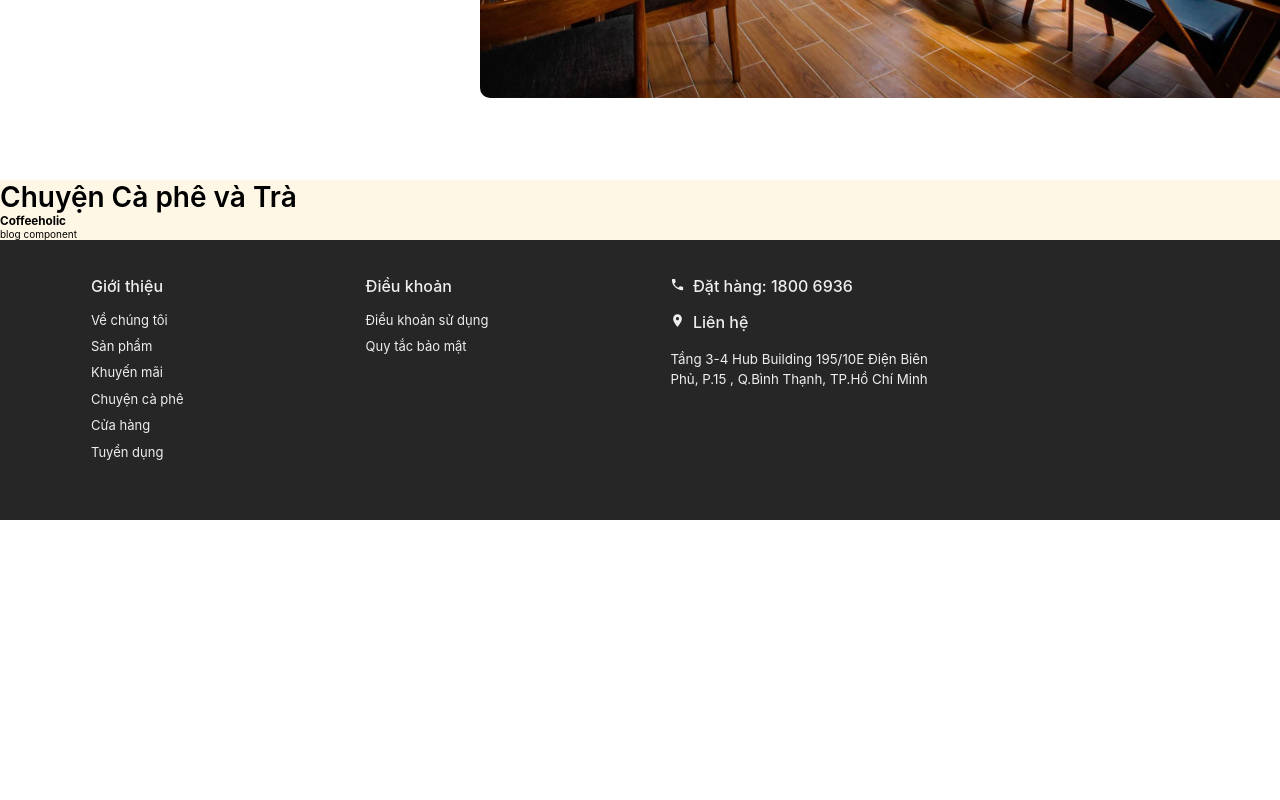
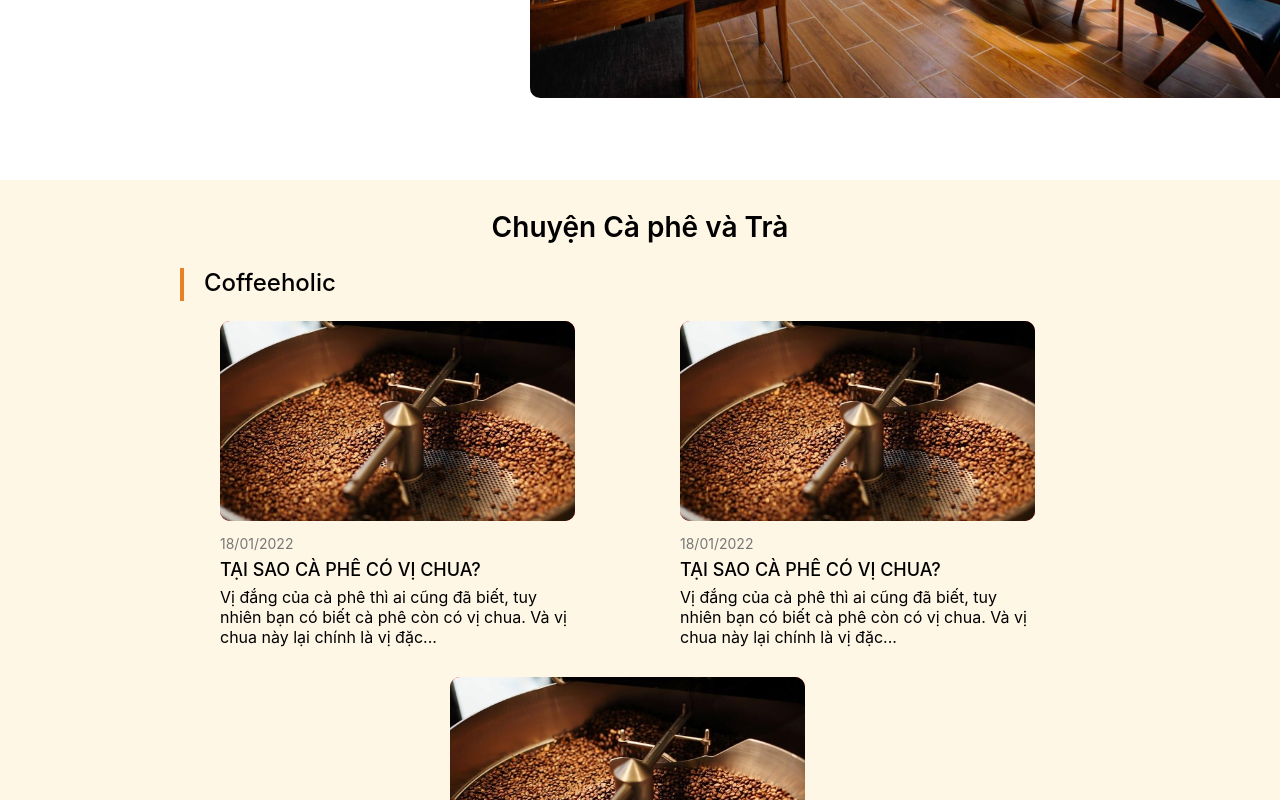
Before and after one commit to linhtat2000/tch-clone, a React (Create React App) app: page / in a window 1280 px wide. Shown: the part 3168-3968 px from the top of the page. Before the commit the page ends 3688 px from the top, so only its background shows below. Built offline with nearby package versions, Linux system fonts and the light colour scheme.

Commit message:
add blog item

```diff
--- a/src/components/blog-item/BlogItem.jsx
+++ b/src/components/blog-item/BlogItem.jsx
@@ -1,9 +1,24 @@
 import React from "react";
 
+import blog1 from "../../assets/img/blog-coffee-1.jpg";
 import "./blogItem.scss";
 
 const BlogItem = () => {
-  return <div>blog component</div>;
+  return (
+    <div className="blog">
+      <div className="img-container">
+        <img src={blog1} alt="blog post" className="img" />
+      </div>
+      <div className="info">
+        <p className="date">18/01/2022</p>
+        <h4 className="blog-header">TẠI SAO CÀ PHÊ CÓ VỊ CHUA?</h4>
+        <p className="blog-description">
+          Vị đắng của cà phê thì ai cũng đã biết, tuy nhiên bạn có biết cà phê
+          còn có vị chua. Và vị chua này lại chính là vị đặc...
+        </p>
+      </div>
+    </div>
+  );
 };
 
 export default BlogItem;
--- a/src/components/blog-item/blogItem.scss
+++ b/src/components/blog-item/blogItem.scss
@@ -0,0 +1,44 @@
+.blog {
+  width: 380px;
+  margin: 0 auto 3em;
+
+  .img-container {
+    width: 355px;
+    height: 200px;
+
+    overflow: hidden;
+    border-radius: 10px;
+    background-color: red;
+
+    .img {
+      width: 380px;
+      transition: all 0.4s ease;
+
+      &:hover {
+        transform: scale(1.1);
+        transition: all 0.4s ease;
+      }
+    }
+  }
+
+  .info {
+    width: 355px;
+
+    .date {
+      font-size: 1.4rem;
+      color: #777;
+      margin-top: 1em;
+    }
+
+    .blog-header {
+      font-size: 1.8rem;
+      font-weight: 500;
+      text-transform: uppercase;
+      margin: 0.4em 0;
+    }
+
+    .blog-description {
+      font-size: 1.6rem;
+    }
+  }
+}
--- a/src/pages/homepage/Homepage.jsx
+++ b/src/pages/homepage/Homepage.jsx
@@ -76,7 +76,27 @@ const Homepage = () => {
           <h2 className="header">Chuyện Cà phê và Trà</h2>
           <div className="topic">
             <h3 className="topic-header">Coffeeholic</h3>
-            <BlogItem />
+            <div className="topic-list">
+              <BlogItem />
+              <BlogItem />
+              <BlogItem />
+            </div>
+          </div>
+          <div className="topic">
+            <h3 className="topic-header">Coffeeholic</h3>
+            <div className="topic-list">
+              <BlogItem />
+              <BlogItem />
+              <BlogItem />
+            </div>
+          </div>
+          <div className="topic">
+            <h3 className="topic-header">Coffeeholic</h3>
+            <div className="topic-list">
+              <BlogItem />
+              <BlogItem />
+              <BlogItem />
+            </div>
           </div>
         </div>
       </div>
--- a/src/pages/homepage/homepage.scss
+++ b/src/pages/homepage/homepage.scss
@@ -40,7 +40,7 @@
     padding: 0 2em;
 
     .item {
-      width: 1180px;
+      width: 1200px;
       display: flex;
       justify-content: space-between;
       margin-top: 6em;
@@ -51,6 +51,7 @@
 
       .left {
         order: 1;
+        margin-left: 2.2em;
 
         .product-img {
           margin-bottom: -10em;
@@ -78,8 +79,9 @@
     overflow: hidden;
 
     .left {
+      width: 380px;
       align-self: center;
-      margin-left: 12em;
+      margin-left: 18em;
     }
 
     .right {
@@ -93,5 +95,36 @@
 
   .blogs {
     background-color: $secondary-clr;
+    padding: 3em 18em;
+
+    .header {
+      text-align: center;
+    }
+
+    .topic {
+      .topic-header {
+        font-size: 2.4rem;
+        font-weight: 500;
+        margin: 1em 0;
+        padding: 0 1em;
+        position: relative;
+
+        &::before {
+          content: "";
+          display: block;
+          width: 4px;
+          height: 33px;
+          background-color: $primary-clr;
+          position: absolute;
+          top: 0px;
+          left: 0px;
+        }
+      }
+
+      .topic-list {
+        display: flex;
+        flex-wrap: wrap;
+      }
+    }
   }
 }
```
Also changed, not shown: src/assets/img/blog-coffee-1.jpg (added).
